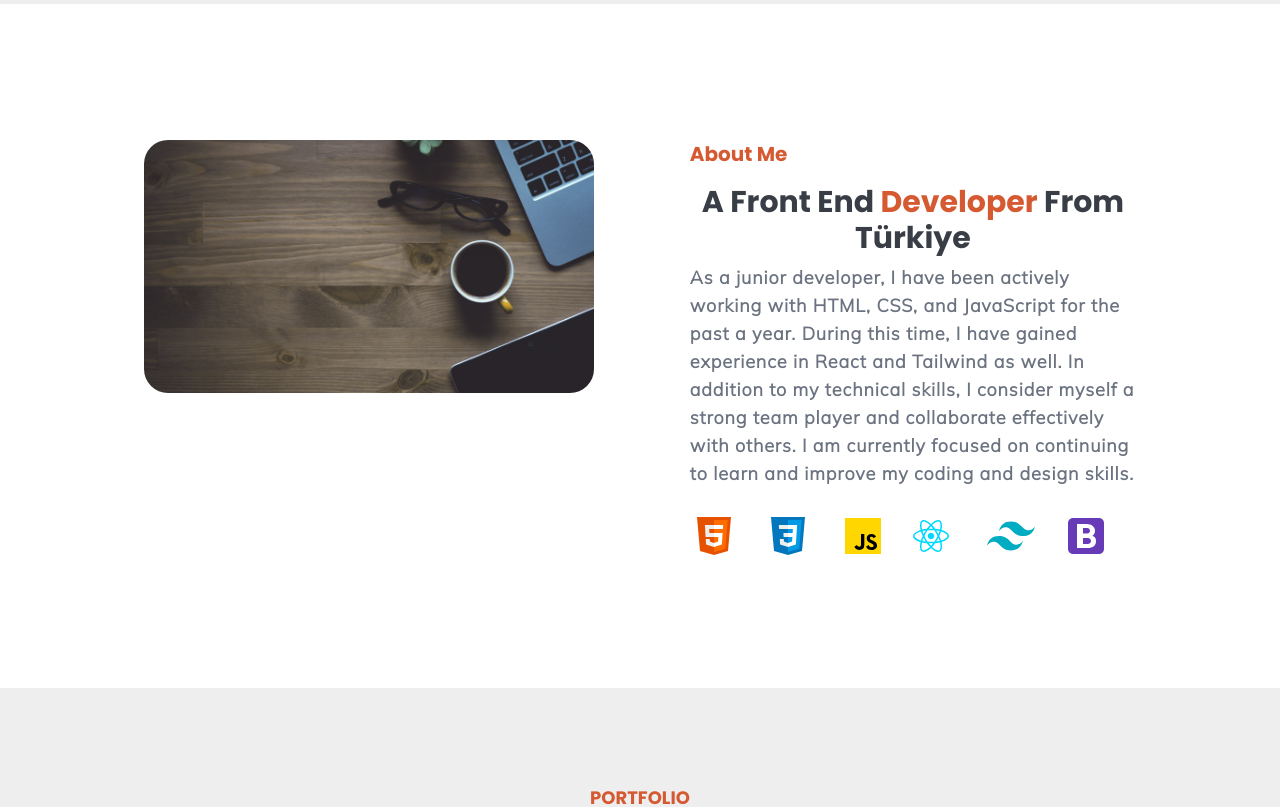
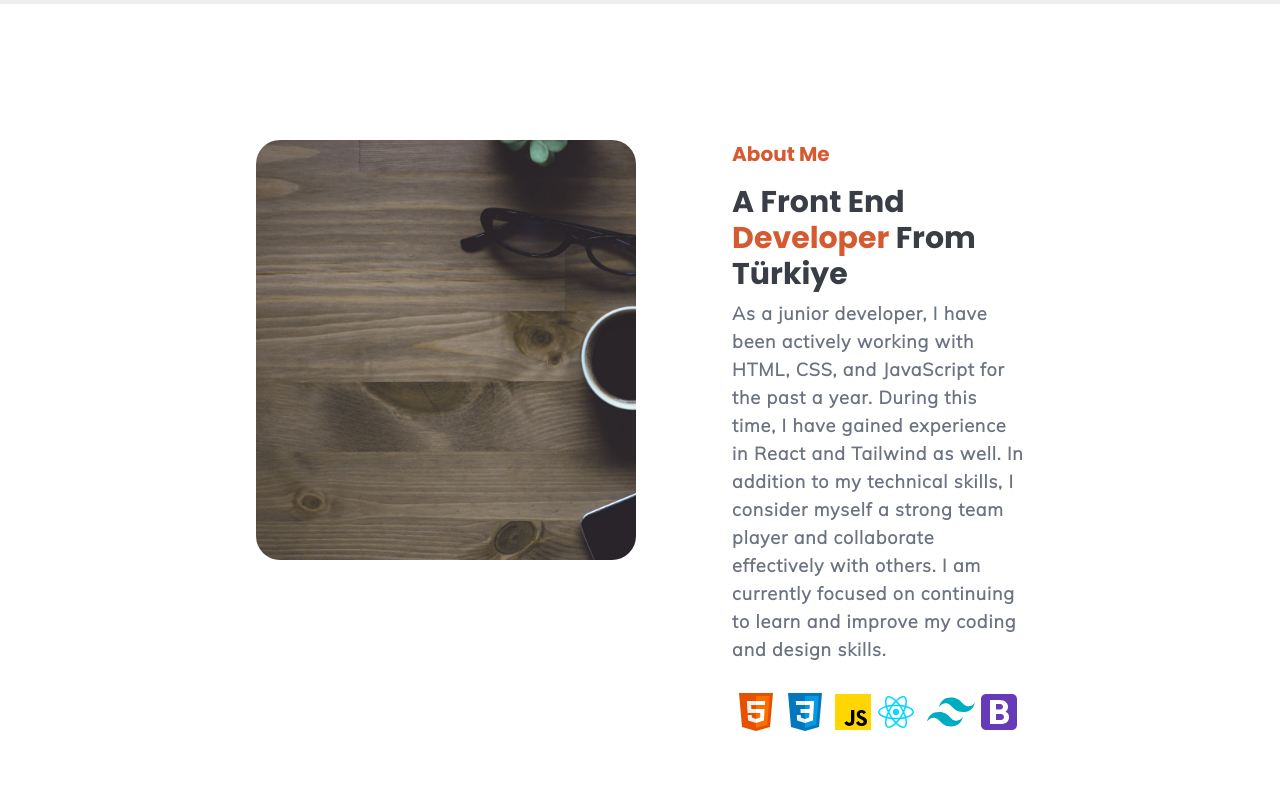
Before and after one commit to SaidARSLAN/personalPortfolio, a React (Vite) app: page / in a window 1280 px wide. Shown: the part 680-1487 px from the top of the page. Built offline with nearby package versions, Linux system fonts and the light colour scheme.

Commit message:
some bugs have fixed

```diff
--- a/src/App.jsx
+++ b/src/App.jsx
@@ -16,10 +16,10 @@ function App() {
       <section className='py-12 lg:py-36 px-12 bg-pWhite'>
         <Hero />
       </section>
-      <section className='py-12 lg:py-32 px-12 bg-white'>
+      <section className='py-12 lg:py-32 px-12  bg-white'>
           <AboutMe />
       </section>
-      <section className='py-12 lg:py-24 lg:px-60 px-12 bg-pWhite'>
+      <section className='py-12 lg:py-24 lg:px-60  px-12 bg-pWhite'>
         <Projects />
       </section>
       <section className='py-24 px-12 bg-White'>
--- a/src/components/Footer.jsx
+++ b/src/components/Footer.jsx
@@ -3,7 +3,7 @@ import {linkedin,github} from '../contents'
 
 const Footer = () => {
   return (
-    <div className='h-60 bg-pGray flex items-center flex-col  justify-center lg:flex-row lg:w-full lg:justify-evenly lg:h-40'>
+    <div className='h-60 bg-pGray flex items-center flex-col  justify-center lg:flex-row lg:w-full lg:justify-around lg:h-40'>
         <h3 className='text-lg font-poppins text-pWhite max-[400px]:text-sm'>Copyright © 2023. All rights are reserved</h3>
         <div className='grid grid-cols-2 space-x-4 my-8'>
             <a href="https://www.linkedin.com/in/muhammed-said-arslan-99ba1126b/" ><img src={linkedin}  className='w-8 cursor-pointer'/></a>
--- a/src/sections/AboutMe.jsx
+++ b/src/sections/AboutMe.jsx
@@ -3,13 +3,13 @@ import {bootstrap,css,html,javascript,tailwind,react,desk} from '../contents'
 
 const AboutMe = () => {
   return (
-    <section className='flex flex-col lg:flex-row lg:px-24 lg:w-full lg:space-x-24 bg-white'>
+    <section className='flex flex-col lg:flex-row lg:px-52 lg:w-full lg:space-x-24 bg-white'>
         <div className='my-2'>
-        <img src={desk} className='rounded-3xl object-contain lg:w-[1000px]'/>
+        <img src={desk} className='rounded-3xl object-cover lg:h-[420px] lg:w-[1000px]'/>
         </div>
         <div className='flex flex-col lg:items-start lg:justify-start lg:w-full'>
         <h1 className='w-full text-center my-2 text-lg font-poppins text-pOrange lg:text-xl lg:text-left'>About Me</h1>
-        <h3 className='text-2xl text-center font-poppins my-2 text-pGray lg:text-3xl'>A Front End <span className='text-pOrange'>Developer</span> From Türkiye</h3>
+        <h3 className='text-2xl text-center font-poppins my-2 text-pGray lg:text-left lg:text-3xl'>A Front End <span className='text-pOrange'>Developer</span> From Türkiye</h3>
         <p className='text-center text-sm tracking-wider font-mulish text-gray-500 font-semibold lg:text-lg lg:text-left'>As a junior developer, I have been actively working with HTML, CSS, and JavaScript for the past a year. During this time, I have gained experience in React and Tailwind as well. In addition to my technical skills, I consider myself a strong team player and collaborate effectively with others. I am currently focused on continuing to learn and improve my coding and design skills.</p>
         <div className='grid grid-cols-6 w-full items-center mt-6 relative'>
         <img src={html} className='relative hover:bottom-1 cursor-pointer'/>
```
